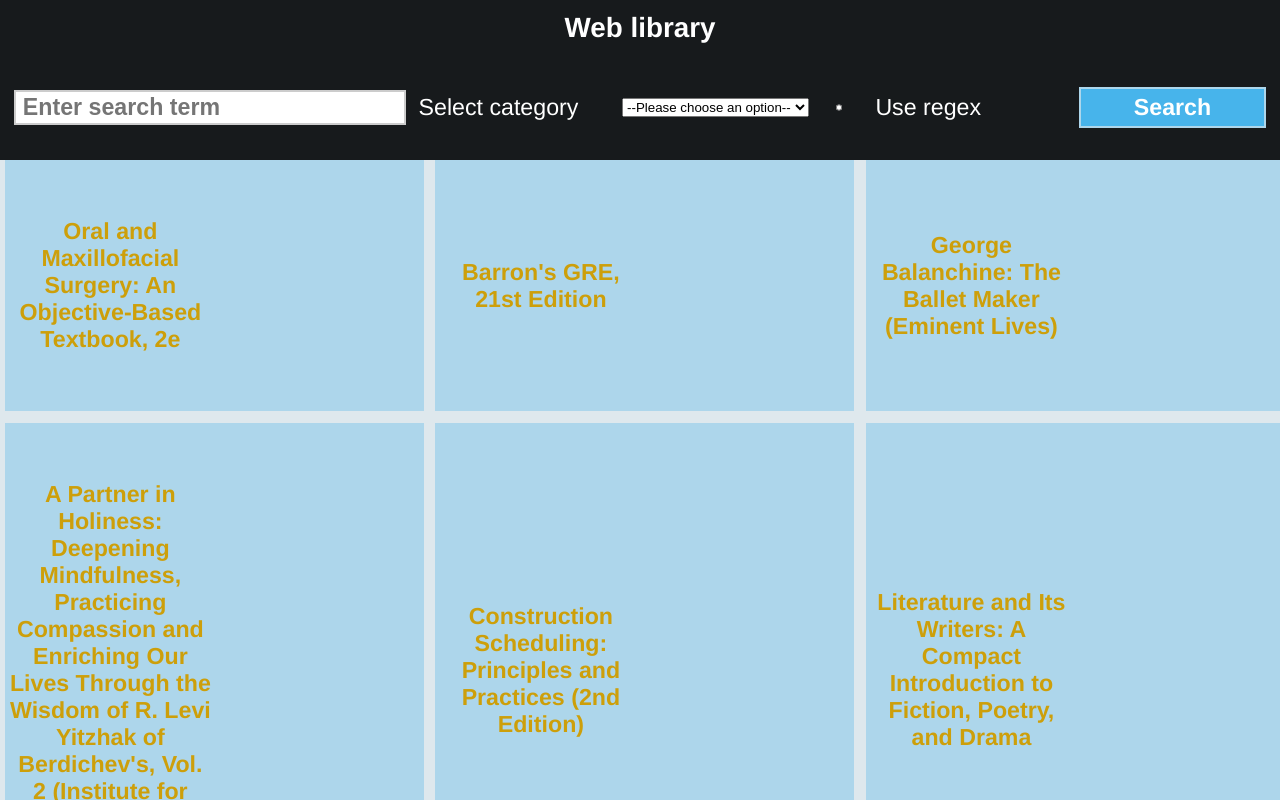
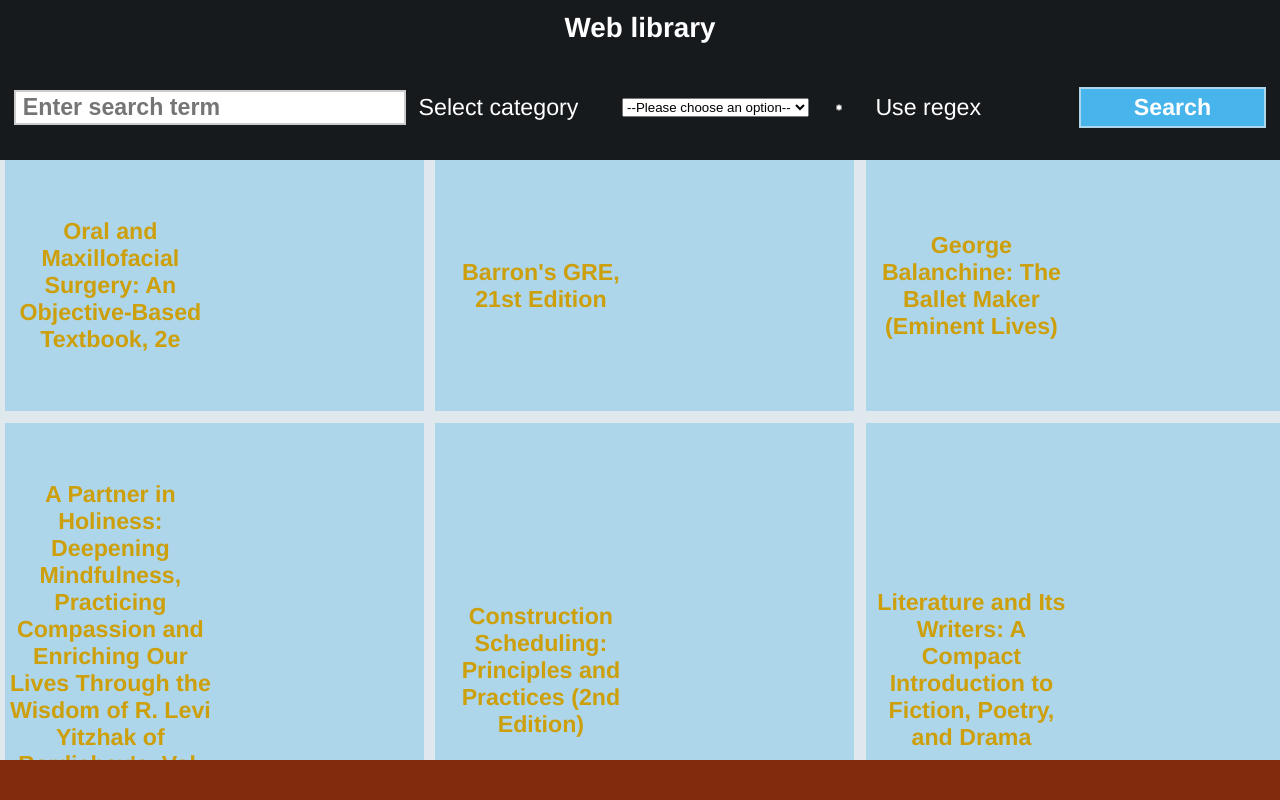
Before and after one commit to andrewtomanek/vue-books, a Vue app: page / in a window 1280 px wide. Shown: the top 800 px of the page. Built offline with nearby package versions, Linux system fonts and the light colour scheme.

Commit message:
footer and list container

```diff
--- a/src/App.vue
+++ b/src/App.vue
@@ -1,16 +1,22 @@
 <template>
   <div id="app">
     <searchBooks class="mt-5"> </searchBooks>
+    <bookList />
+    <footerContainer />
   </div>
 </template>
 
 <script>
 import searchBooks from "./components/searchBooks.vue";
+import footerContainer from "./components/footerContainer.vue";
+import bookList from "./components/bookList.vue";
 
 export default {
   name: "App",
   components: {
     searchBooks,
+    bookList,
+    footerContainer,
   },
 };
 </script>
--- /dev/null
+++ b/src/components/bookList.vue
@@ -0,0 +1,78 @@
+<template>
+  <div class="main-content">
+    <section class="items-list">
+      <article contenteditable v-for="book in books" :key="book.indexId">
+        <bookDetail :book="book"></bookDetail>
+      </article>
+    </section>
+  </div>
+</template>
+
+<script>
+import bookDetail from "./bookDetail";
+import { mapGetters } from "vuex";
+
+export default {
+  name: "bookList",
+  components: {
+    bookDetail,
+  },
+  computed: Object.assign(
+    {},
+    {
+      ...mapGetters({ books: "filtersMovies" }),
+    }
+  ),
+};
+</script>
+
+<style scoped>
+.main-content {
+  position: absolute;
+  left: 0;
+  top: 20vh;
+  display: grid;
+  margin: 0;
+  grid-auto-flow: row;
+  align-items: center;
+  justify-content: center;
+}
+
+a {
+  font-family: Helvetica, Arial, Verdana;
+}
+
+button {
+  font-family: Helvetica, Arial, Verdana;
+  padding: 0.2rem;
+  font-size: 1rem;
+  font-weight: 700;
+  cursor: pointer;
+  border: 0.1rem solid var(--tile, blue);
+  background-color: var(--secondary, blue);
+  color: white;
+}
+
+h1 {
+  font-family: Helvetica, Arial, Verdana;
+  color: white;
+  text-align: center;
+  padding: 0.5rem 0.2rem;
+  font-size: 1.2rem;
+  font-weight: 800;
+  background-color: var(--header, black);
+  margin: 0;
+}
+
+.items-list {
+  display: grid;
+  grid-template-columns: repeat(3, 1fr);
+  grid-template-rows: auto;
+  grid-gap: 0.5rem;
+  padding: 0.5rem 0.2rem;
+  height: 100%;
+  width: 100%;
+  justify-content: center;
+  background-color: var(--grey, lightgrey);
+}
+</style>
--- /dev/null
+++ b/src/components/footerContainer.vue
@@ -0,0 +1,32 @@
+<template>
+  <footer>
+    <p>Count of searched items{{ books.length }}</p>
+  </footer>
+</template>
+
+<script>
+import { mapGetters } from "vuex";
+
+export default {
+  name: "footerContainer",
+  computed: Object.assign(
+    {},
+    {
+      ...mapGetters({ books: "filtersMovies" }),
+    }
+  ),
+};
+</script>
+
+<style>
+footer {
+  position: fixed;
+  right: 0;
+  bottom: 0;
+  display: grid;
+  height: 5vh;
+  width: 100%;
+  background-color: var(--footer, orange);
+  z-index: 10;
+}
+</style>
--- a/src/components/searchBooks.vue
+++ b/src/components/searchBooks.vue
@@ -1,5 +1,4 @@
 <template>
-  <div>
   <header>
     <h1>Web library <br /></h1>
     <div class="search-wrapper">
@@ -13,7 +12,6 @@
           class="search-box"
           placeholder="Enter search term"
         />
-
         <label for="search-select">Select category</label>
         <select name="searchCategory" id="search-select">
           <option value="">--Please choose an option--</option>
@@ -28,25 +26,13 @@
       </form>
     </div>
   </header>
-    <div class="main-content">
-      <section class="items-list">
-        <article contenteditable v-for="book in books" :key="book.indexId">
-          <bookDetail :book="book"></bookDetail>
-        </article>
-      </section>
-    </div>
-  </div>
 </template>
 
 <script>
-import bookDetail from "./bookDetail";
 import { mapGetters } from "vuex";
 
 export default {
   name: "searchBooks",
-  components: {
-    bookDetail,
-  },
   computed: Object.assign(
     {},
     {
```
Lines whose indentation alone changed are shown as unchanged.
